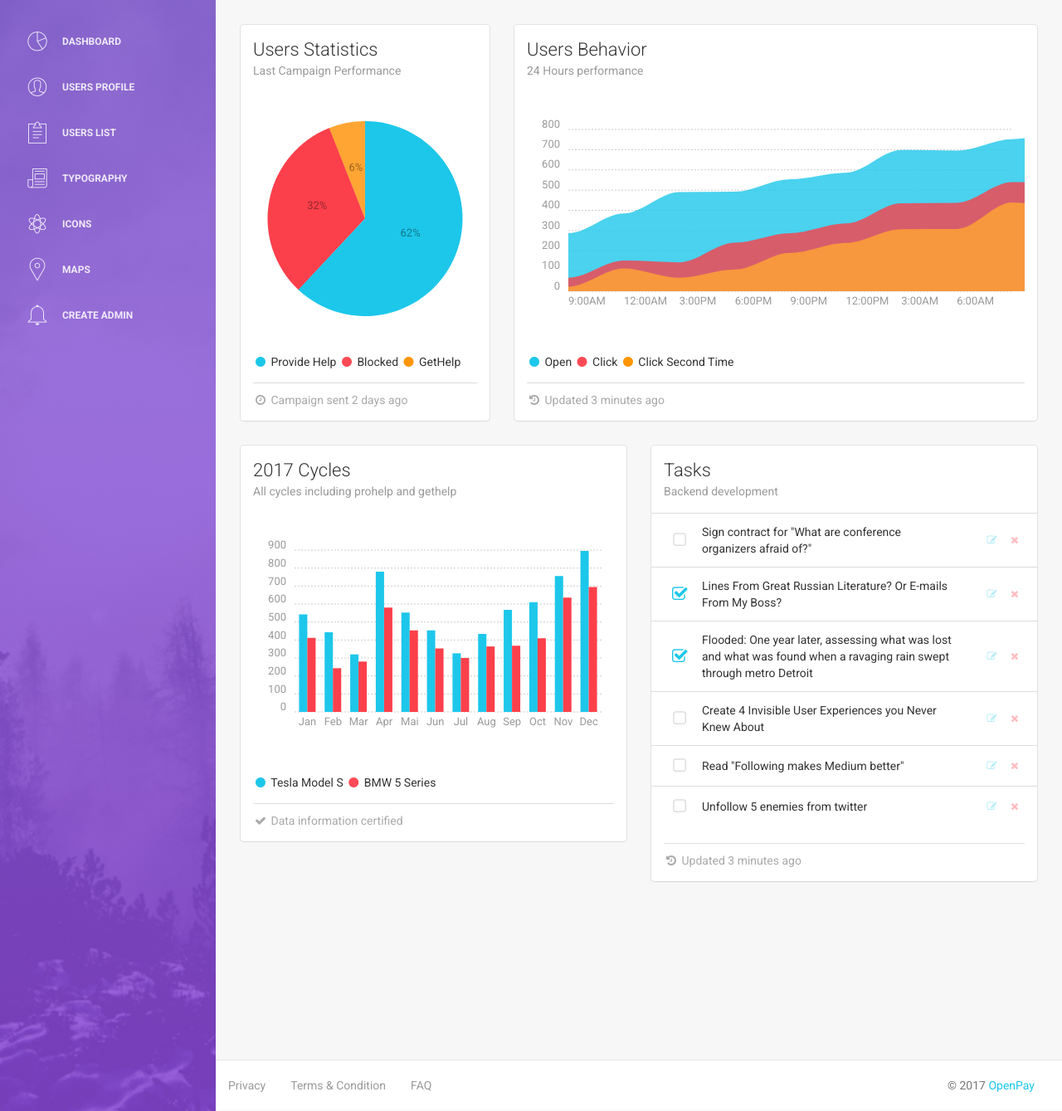
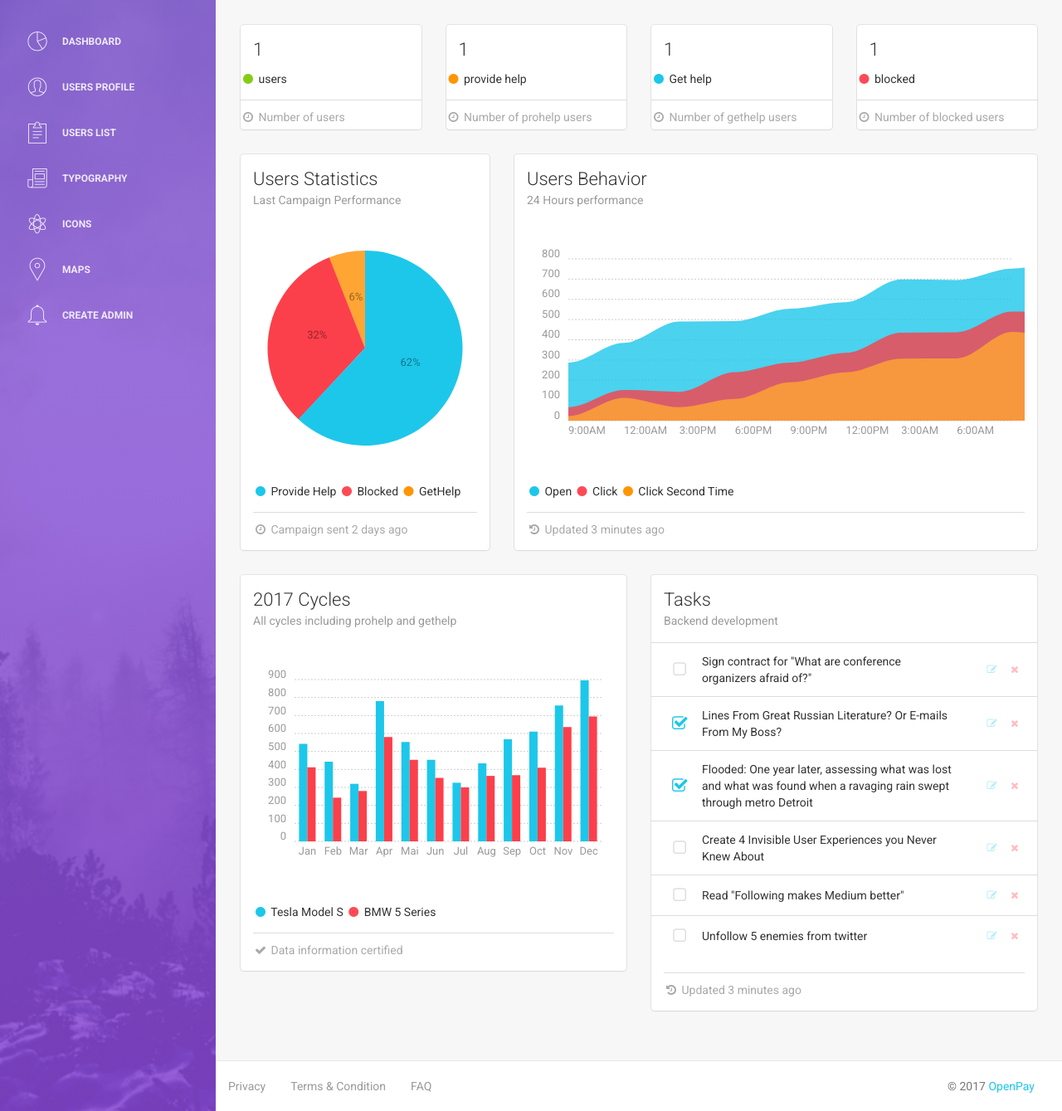
Before and after one commit to ikingcodex/greatfunds, a PHP site: page /admin/ in a window 1280 px wide. Shown: the part 61-1400 px from the top of the page at 83% size. Run offline with PHP 8.4, Linux system fonts and the light colour scheme; the visitor is signed in with stand-in values (Sample User, id 1); tables that the repository leaves empty or names only in its code hold one stand-in row (values such as "Sample post"); some libraries are stand-ins or nearby versions.

Commit message:
created realtime statistics for users in db

```diff
--- a/admin/class.admin.php
+++ b/admin/class.admin.php
@@ -37,6 +37,7 @@
             if(password_verify($upass, $userRow['password'])){
               $this->username =  $userRow['username'];
                 $_SESSION['admin_session'] = $this->username;
+                $_SESSION['user_session'] = $this->username;
                 return true;
             }
             else{
--- a/admin/dashboard.php
+++ b/admin/dashboard.php
@@ -63,6 +63,7 @@
     <link href="http://maxcdn.bootstrapcdn.com/font-awesome/4.2.0/css/font-awesome.min.css" rel="stylesheet">
     <link href='http://fonts.googleapis.com/css?family=Roboto:400,700,300' rel='stylesheet' type='text/css'>
     <link href="assets/css/pe-icon-7-stroke.css" rel="stylesheet" />
+		<script src="../js/angular.min.js"></script>
 		<style media="screen">
 		.logbot{
 			background: transparent;
@@ -158,8 +159,74 @@
         </nav>
 
 
-        <div class="content">
+        <div class="content" ng-app="openpay" ng-controller="Dashboardctrl">
             <div class="container-fluid">
+							<div class="row" ng-repeat="stats in statistics">
+								<div class="col-md-3">
+									<div class="card">
+											<div class="header">
+													<h4 class="title">{{stats.lousers}}</h4>
+											</div>
+													<div class="footer">
+															<div class="legend">
+																	<i class="fa fa-circle text-success"></i> users
+															</div>
+															<hr>
+															<div class="stats">
+																	<i class="fa fa-clock-o"></i> Number of users
+															</div>
+													</div>
+											</div>
+									</div>
+								<div class="col-md-3">
+									<div class="card">
+											<div class="header">
+													<h4 class="title">{{stats.loprohelp}}</h4>
+											</div>
+													<div class="footer">
+															<div class="legend">
+																	<i class="fa fa-circle text-warning"></i> provide help
+															</div>
+															<hr>
+															<div class="stats">
+																	<i class="fa fa-clock-o"></i> Number of prohelp users
+															</div>
+													</div>
+											</div>
+								</div>
+								<div class="col-md-3">
+									<div class="card">
+											<div class="header">
+													<h4 class="title">{{stats.logethelp}}</h4>
+											</div>
+													<div class="footer">
+															<div class="legend">
+																	<i class="fa fa-circle text-info"></i> Get help
+															</div>
+															<hr>
+															<div class="stats">
+																	<i class="fa fa-clock-o"></i> Number of gethelp users
+															</div>
+													</div>
+											</div>
+								</div>
+								<div class="col-md-3">
+									<div class="card">
+											<div class="header">
+													<h4 class="title">{{stats.loblocked}}</h4>
+											</div>
+													<div class="footer">
+															<div class="legend">
+																	<i class="fa fa-circle text-danger"></i> blocked
+															</div>
+															<hr>
+															<div class="stats">
+																	<i class="fa fa-clock-o"></i> Number of blocked users
+															</div>
+													</div>
+											</div>
+								</div>
+							</div>
                 <div class="row">
                     <div class="col-md-4">
                         <div class="card">
@@ -369,7 +436,8 @@
 </body>
 
     <!--   Core JS Files   -->
-    <script src="assets/js/jquery-1.10.2.js" type="text/javascript"></script>
+	<script src="../js/app.js"></script>
+  <script src="assets/js/jquery-1.10.2.js" type="text/javascript"></script>
 	<script src="assets/js/bootstrap.min.js" type="text/javascript"></script>
 
 	<!--  Checkbox, Radio & Switch Plugins -->
--- a/admin/login.php
+++ b/admin/login.php
@@ -81,7 +81,6 @@ if(isset($_POST['btn-login']))
             <button type="submit" name="btn-login" class="btn btn-primary pull-left">
               Login Now
             </button>
-            <span><a href="./signup.php">not yet a member?</a></span> <span style="font-family: 'Playfair Display', serif; font-size:22px;margin:5px">OR</span><span><a href="">forgot your password?</a></span>
           </div>
         </div>
       </form>
--- a/api/api.php
+++ b/api/api.php
@@ -81,6 +81,24 @@ if($user->is_loggedin()){
         echo '{"iscon":"'.$Row["is_confirmed"].'"}';
       break;
 
+      case 'stats':
+        header("Access-Control-Allow-Origin: *");
+        header("Content-Type: application/json; charset=UTF-8");
+        $uselect = $database->db->prepare("SELECT COUNT(*) AS NumberOfUsers FROM users");
+        $uselect->execute();
+        $Row = $uselect->fetch(PDO::FETCH_ASSOC);
+        $proselect = $database->db->prepare("SELECT COUNT(*) AS NumberOfProhelp FROM prohelp");
+        $proselect->execute();
+        $pRow = $proselect->fetch(PDO::FETCH_ASSOC);
+        $getselect = $database->db->prepare("SELECT COUNT(*) AS NumberOfGethelp FROM gethelp");
+        $getselect->execute();
+        $gRow = $getselect->fetch(PDO::FETCH_ASSOC);
+        $blkselect = $database->db->prepare("SELECT COUNT(*) AS NumberOfBlocked FROM blocked");
+        $blkselect->execute();
+        $bRow = $blkselect->fetch(PDO::FETCH_ASSOC);
+        echo '{ "statistics" : [{"lousers":"'.$Row["NumberOfUsers"].'","loprohelp":"'.$pRow["NumberOfProhelp"].'","logethelp":"'.$gRow["NumberOfGethelp"].'","loblocked":"'.$bRow["NumberOfBlocked"].'"}]}';
+      break;
+
       default:
         echo '{"error":"404"}';
       break;
--- a/js/app.js
+++ b/js/app.js
@@ -1,4 +1,4 @@
-var app = angular.module('greatfunds', []);
+var app = angular.module('openpay', []);
 app.controller('profilectrl', function($scope,$http,$timeout,$interval) {
   $scope.prohelp = [];
   $scope.gethelp = [];
@@ -115,6 +115,20 @@ app.controller('profilectrl', function($scope,$http,$timeout,$interval) {
 
 
 });
+app.controller('Dashboardctrl', function($scope,$http,$timeout,$interval) {
+  $scope.statistics = [];
+  $interval(stats, 5000);
+  stats();
+  function stats() {
+    $http({
+          method: 'GET',
+          url: '../api/api.php?view=stats',
+      }).then(function successCallback(response){
+          $scope.statistics = response.data.statistics;
+
+      });
+  }
+});
 
 var modal = document.getElementById('myModal');
 
--- a/profile.php
+++ b/profile.php
@@ -72,7 +72,7 @@
 
 		mail($to,$subject,$txt,$headers);
 	}
-	if ($user->is_in_ph()) {
+	if (($user->is_in_ph()) && !($user->not_paired())) {
 		if ($user->timepast()) {
 			$user->c_block_user();
 		}
@@ -356,7 +356,7 @@
             </div>
         </nav>
 
-        <div class="content" ng-app="greatfunds" ng-controller="profilectrl">
+        <div class="content" ng-app="openpay" ng-controller="profilectrl">
             <div class="container-fluid">
                 <div class="row">
 									<?php if($user->not_paired() && ($user->is_in_ph())){ ?>
```
Also changed, not shown: 1 other file.
